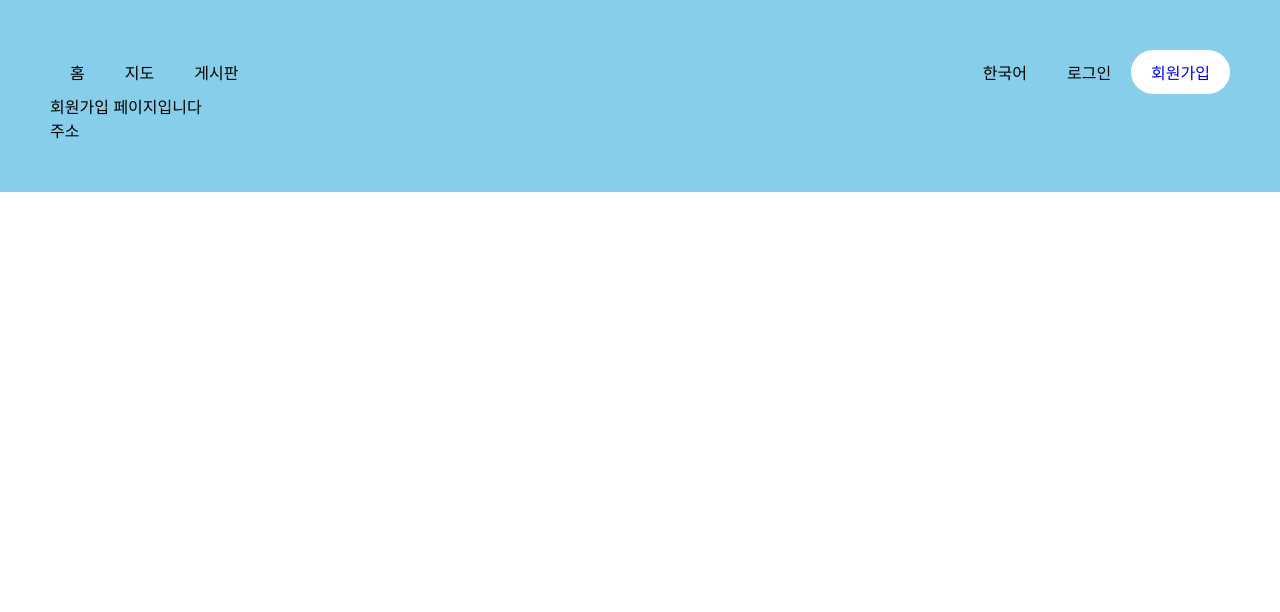
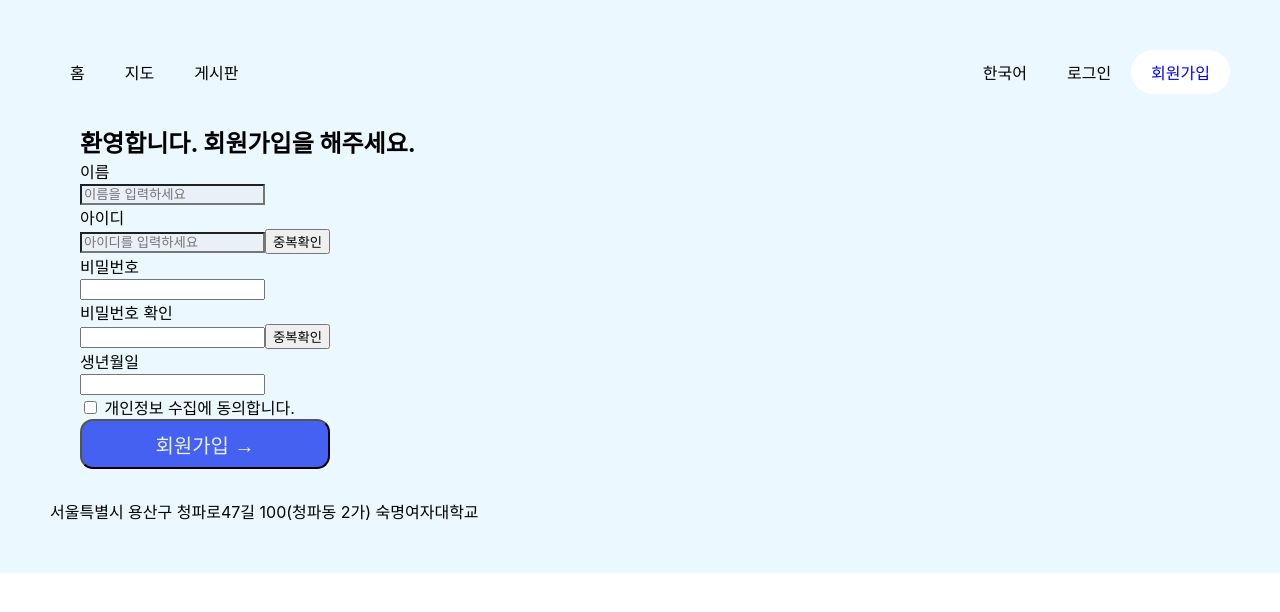
Before and after one commit to park-suyeon/WM, a Next.js app: page /signup in a window 1280 px wide. Shown: the top 612 px of the page. Built offline with nearby package versions, Linux system fonts and the light colour scheme.

Commit message:
signup20220924

```diff
--- a/pages/signup.js
+++ b/pages/signup.js
@@ -1,8 +1,8 @@
 import Head from "next/head";
 import Image from "next/image";
 import styled from "styled-components";
-const LoginBlock = styled.div`
-  background-color: skyblue;
+const SignUpBlock = styled.div`
+  background-color: #ebf8ff;
   display: flex;
   flex-direction: column;
   padding: 50px;
@@ -28,6 +28,36 @@ const LoginBlock = styled.div`
     border-radius: 30px;
     cursor: pointer;
   }
+  .InformationBlock {
+    display: flex;
+    flex-direction: column;
+    background-color: #ebf8ff;
+    justify-content: space-between;
+    padding: 30px;
+    top: 50%;
+    left: 50%;
+  }
+  .Name {
+    background-color: #eaf0f7;
+  }
+
+  .Id {
+    background-color: #eaf0f7;
+  }
+  .SignupButton {
+    background-color: #4461f2;
+    font-size: 20px;
+    color: #eaf0f7;
+    text-align: center;
+    width: 250px;
+    height: 50px;
+    border-radius: 13px;
+    border-color: none;
+  }
+  .Hi {
+    font-size: 24px;
+    font-weight: bold;
+  }
 `;
 export default function Home() {
   return (
@@ -37,7 +67,7 @@ export default function Home() {
         <meta name="description" content="Generated by create next app" />
         <link rel="icon" href="/favicon.ico" />
       </Head>
-      <LoginBlock>
+      <SignUpBlock>
         <div className="header">
           <div className="nav">
             <div className="link">홈</div>
@@ -50,9 +80,46 @@ export default function Home() {
             <div className="membership">회원가입</div>
           </div>
         </div>
-        <div>회원가입 페이지입니다</div>
-        <div>주소</div>
-      </LoginBlock>
+        <div className="InformationBlock">
+          <div className="Hi">환영합니다. 회원가입을 해주세요.</div>
+          <div>
+            이름 <br></br>
+            <input
+              className="Name"
+              type="text"
+              placeholder="이름을 입력하세요"
+            ></input>
+          </div>
+          <div>
+            아이디<br></br>
+            <input
+              className="Id"
+              type="text"
+              placeholder="아이디를 입력하세요"
+            ></input>
+            <button> 중복확인</button>
+          </div>
+          <div>
+            비밀번호<br></br>
+            <input className="Pw" type="password"></input>
+          </div>
+          <div>
+            비밀번호 확인<br></br>
+            <input className="Pw" type="password"></input>
+            <button> 중복확인</button>
+          </div>
+          <div>
+            생년월일<br></br>
+            <input className="Birth" type="text"></input>
+          </div>
+          <div>
+            <input type="checkbox"></input> 개인정보 수집에 동의합니다.
+            <br></br>
+            <button className="SignupButton">회원가입 &#8594; </button>
+          </div>
+        </div>
+        <div>서울특별시 용산구 청파로47길 100(청파동 2가) 숙명여자대학교</div>
+      </SignUpBlock>
     </div>
   );
 }
```
